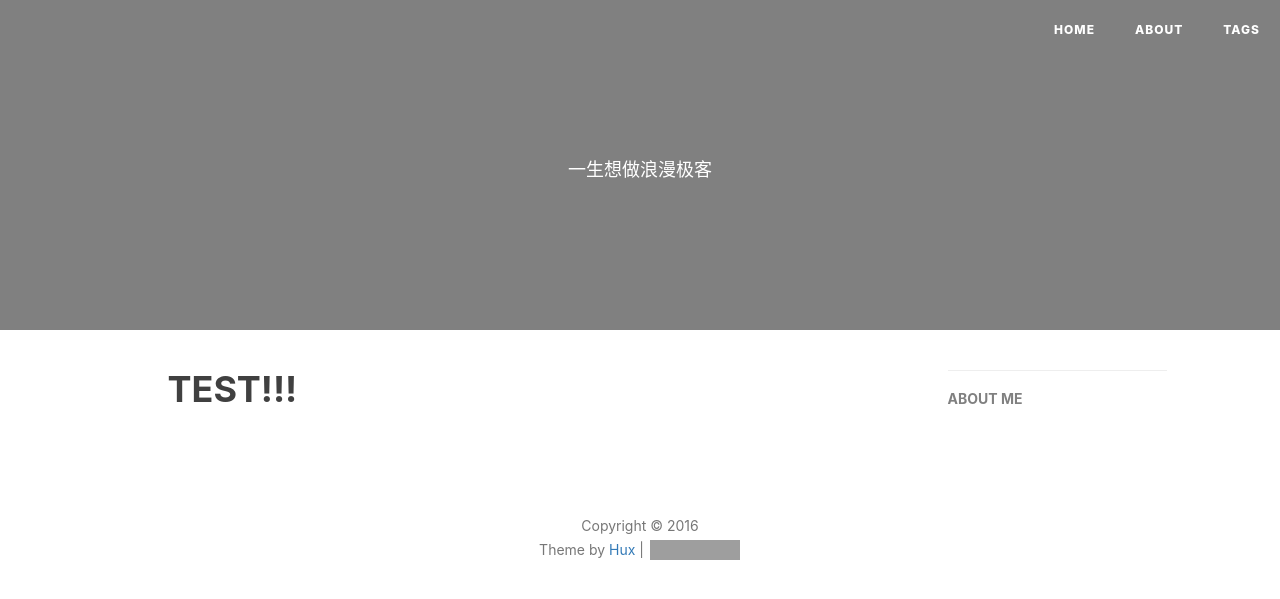
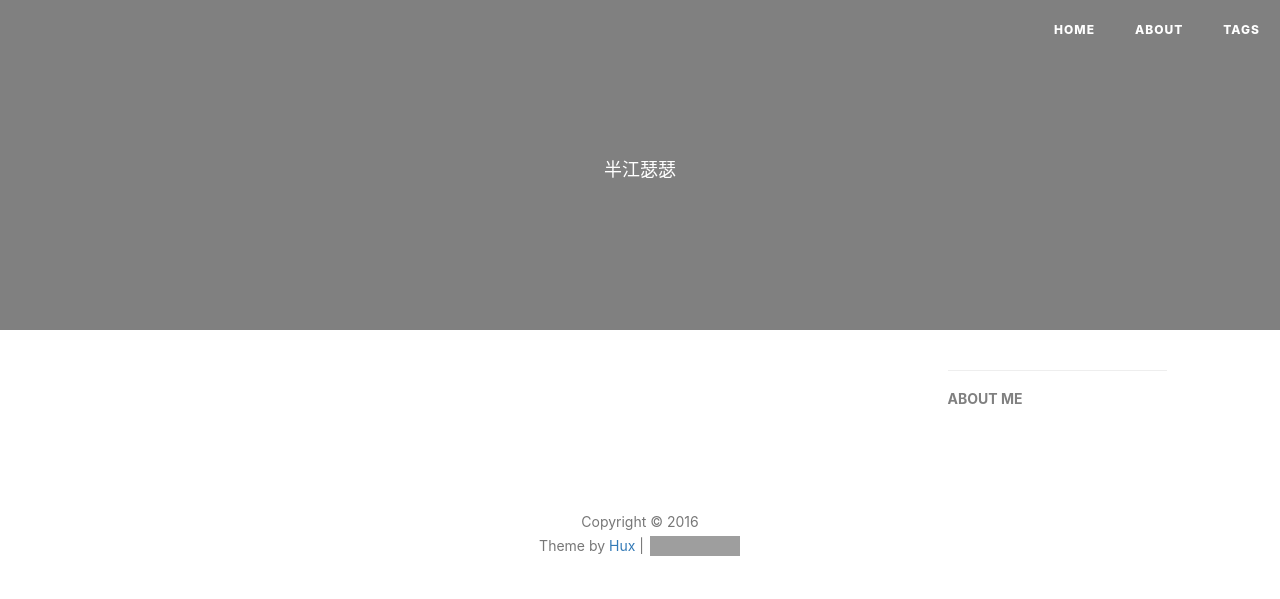
Before and after one commit to zhfanrui/zhfanrui.github.io, a Jekyll site: the page built from index.html, in a window 1280 px wide. Shown: the top 599 px of the page. Built offline with Jekyll 4.4.1, drawn with Linux system fonts in a browser that asks for light colours; nearby versions of some CDN libraries; comment, search, counter and statistics services are not loaded; grey boxes are pictures that could not be loaded.

Commit message:
beta index

```diff
--- a/index.html
+++ b/index.html
@@ -1,10 +1,7 @@
 ---
 layout: page
-description: "一生想做浪漫极客"
+description: "半江瑟瑟"
 ---
-
-
-<h1>TEST!!!</h1>
 
 {% for post in paginator.posts %}
 <div class="post-preview">
```
